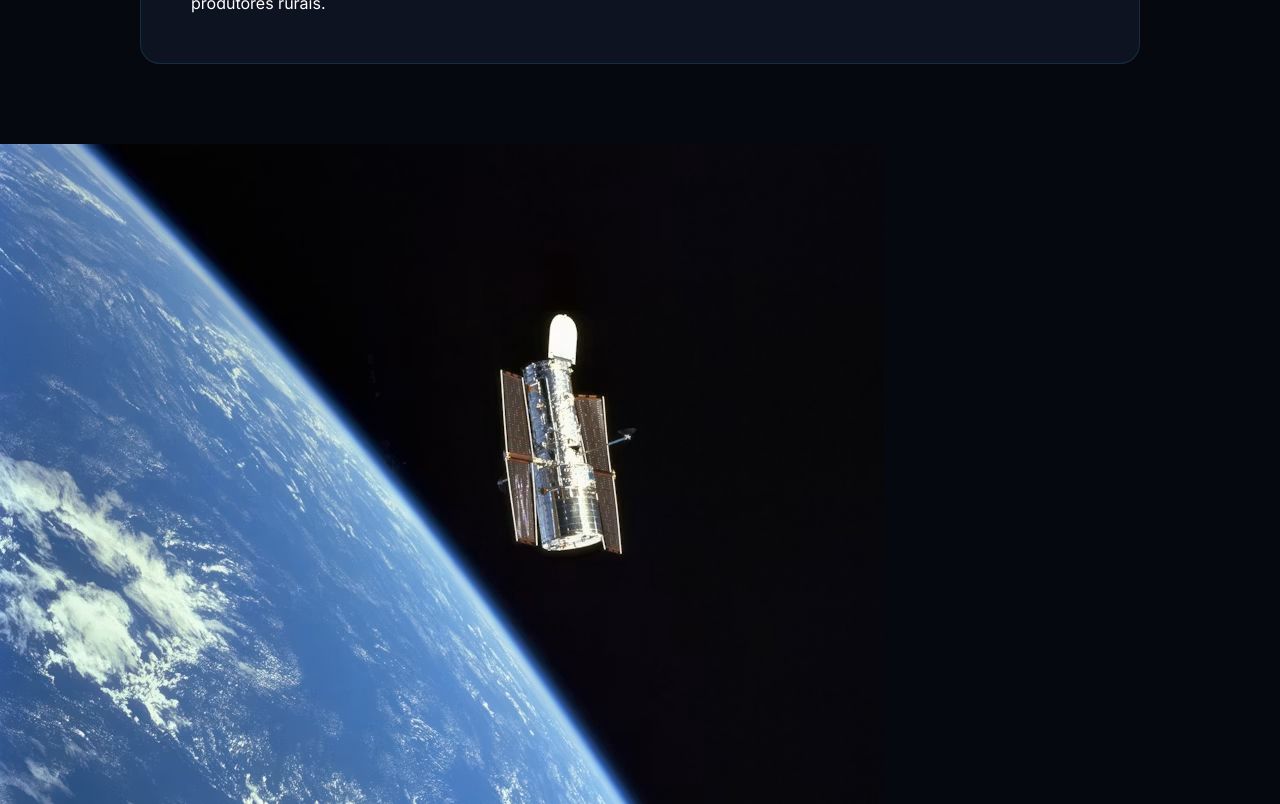
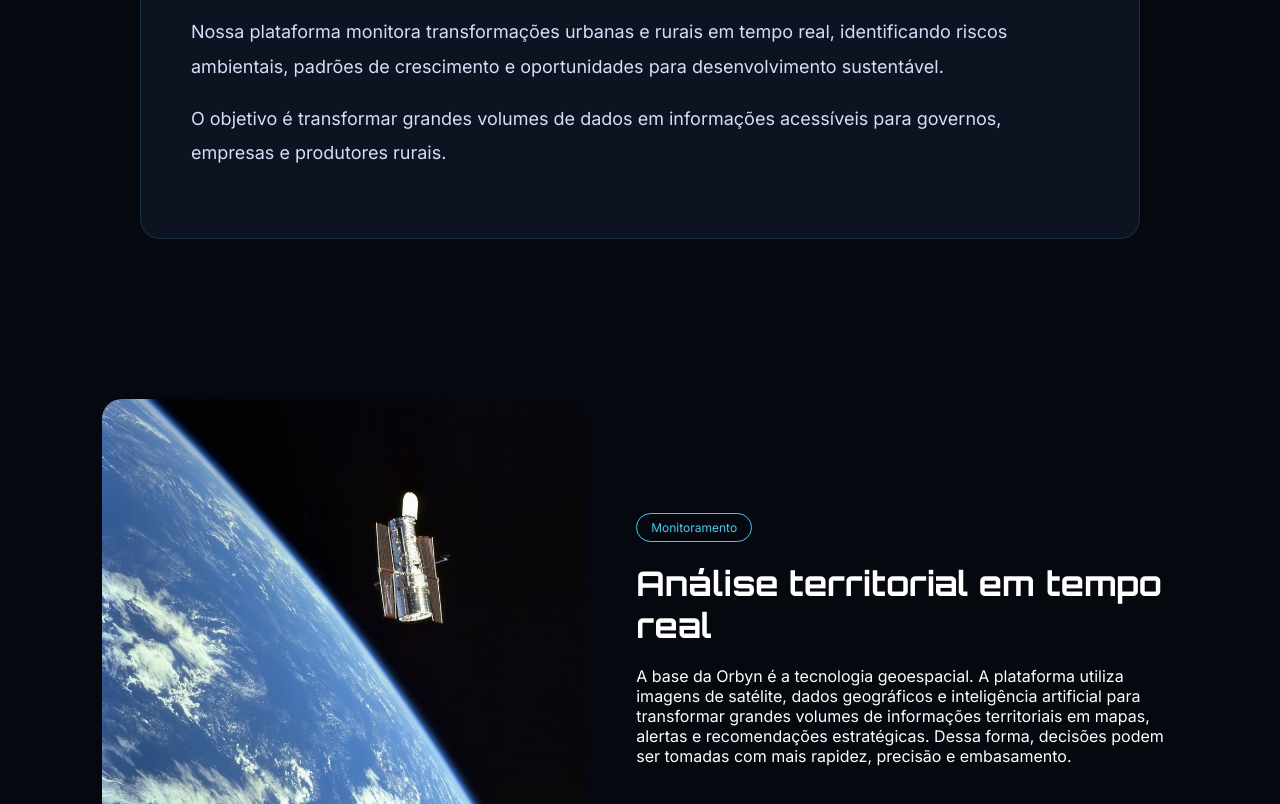
Before and after one commit to dudsbtw/gs-front-orbyn, a plain HTML site: page view/index.html in a window 1280 px wide. Shown: the part 1067-1871 px from the top of the page. Drawn offline with Linux system fonts and the light colour scheme; files that its build step writes are made by us from their sources; files whose address does not match are found by name.

Commit message:
Update style.css

```diff
--- a/view/style/style.css
+++ b/view/style/style.css
@@ -157,3 +157,52 @@ background:#0d1320;
 border-radius:20px;
 border:1px solid rgba(76,201,240,.15);
 }
+.sobre-texto h2{
+font-size:32px;
+margin-bottom:25px;
+color:#4cc9f0;
+font-family:'Orbitron',sans-serif;
+}
+
+.sobre-texto p{
+font-size:18px;
+line-height:1.9;
+margin-bottom:18px;
+color:#d5def8;
+}
+
+.secao-destaque{
+display:flex;
+align-items:center;
+gap:50px;
+padding:80px 8%;
+}
+
+.secao-destaque img{
+width:45%;
+border-radius:20px;
+}
+
+.invertida{
+flex-direction:row-reverse;
+}
+
+.secao-texto{
+flex:1;
+}
+
+.secao-tag{
+display:inline-block;
+padding:6px 14px;
+border:1px solid #4cc9f0;
+border-radius:20px;
+color:#4cc9f0;
+font-size:12px;
+margin-bottom:20px;
+}
+
+.secao-texto h2{
+font-size:34px;
+margin-bottom:20px;
+font-family:'Orbitron',sans-serif;
+}
```
